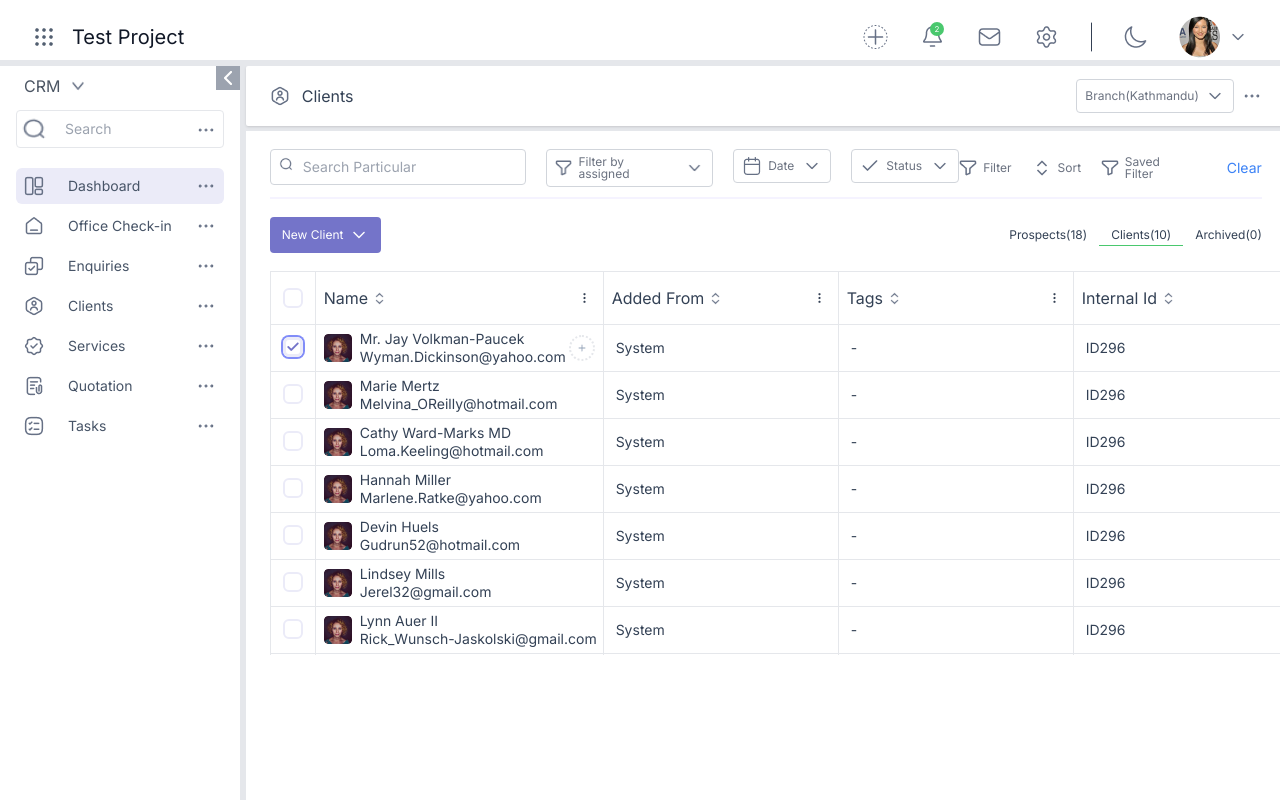
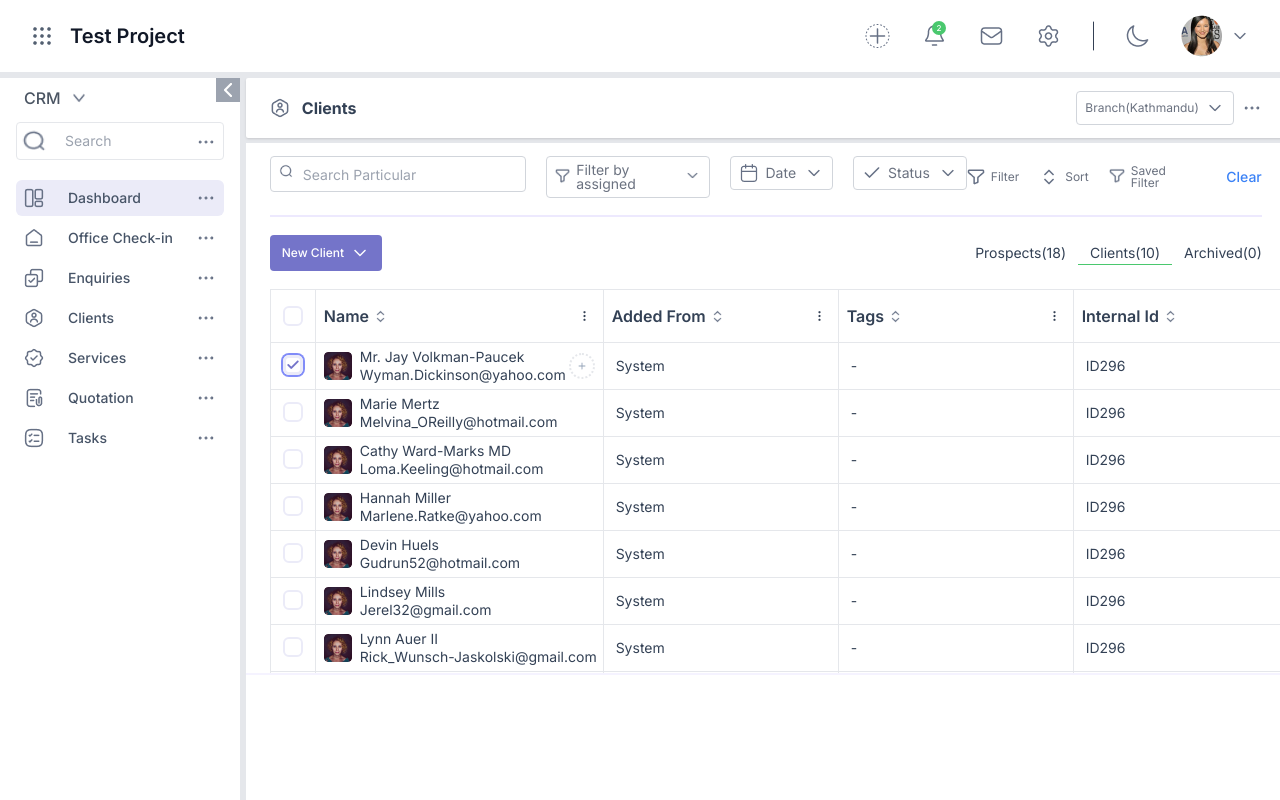
Before and after one commit to sameerPokhrel-n/test-ui, a React (Vite) app: page /dashboard in a window 1280 px wide. Built offline with nearby package versions, Linux system fonts and the light colour scheme.

Commit message:
css: import fonts

```diff
--- a/package.json
+++ b/package.json
@@ -13,6 +13,7 @@
     "preview": "vite preview"
   },
   "dependencies": {
+    "@tanstack/match-sorter-utils": "^8.8.4",
     "@tanstack/react-table": "^8.10.7",
     "localforage": "^1.10.0",
     "match-sorter": "^6.3.1",
--- a/src/app/components/client/AddClient.tsx
+++ b/src/app/components/client/AddClient.tsx
@@ -208,7 +208,7 @@ export const AddClient = () => {
   };
   return (
     <>
-      <div className="h-14 py-6 w-[calc(100vw-240px)]  justify-between items-center inline-flex">
+      <div className="h-14 py-3 w-[calc(100vw-240px)]  justify-between items-center inline-flex">
         <div className="px-3 cursor-pointer py-2 bg-primaryBlue rounded justify-start items-center gap-1.5 flex">
           <button
             onClick={showModal}
@@ -222,17 +222,17 @@ export const AddClient = () => {
         </div>
         <div className="justify-center items-center flex mr-9">
           <div className="px-3 py-1 justify-center items-center gap-2.5 flex">
-            <div className="text-slate-700 text-xs font-normal font-inter leading-none">
+            <div className="text-slate-700 text-sm font-normal font-inter leading-none">
               Prospects(18)
             </div>
           </div>
           <div className="px-3 py-1 border-b border-green justify-center items-center gap-2.5 flex">
-            <div className="text-slate-700 text-xs font-normal font-inter leading-none">
+            <div className="text-slate-700 text-sm font-normal font-inter leading-none">
               Clients(10)
             </div>
           </div>
           <div className="px-3 py-1 justify-center items-center gap-2.5 flex">
-            <div className="text-slate-700 text-xs font-normal font-inter leading-none">
+            <div className="text-slate-700 text-sm font-normal font-inter leading-none">
               Archived(0)
             </div>
           </div>
--- a/src/app/components/client/Filters.tsx
+++ b/src/app/components/client/Filters.tsx
@@ -10,7 +10,7 @@ import {
 export const Filters = () => {
   return (
     <>
-      <div className="h-[42px]  border-grey-200  justify-between items-center inline-flex">
+      <div className="h-[68px]  border-grey-200  justify-between items-center inline-flex">
         <div className="justify-start items-start gap-5 flex">
           <div className="h-9 w-64 px-2 py-1.5 rounded border border-gray-300 justify-start items-center gap-1.5 flex">
             <div className="w-5 h-5 relative">
@@ -20,7 +20,7 @@ export const Filters = () => {
               <input
                 type="text"
                 placeholder="Search Particular"
-                className="outline:none focus:outline-none focus:ring-0"
+                className="text-gray-500 text-sm font-normal font-inter leading-none outline:none focus:outline-none focus:ring-0"
               />
             </div>
           </div>
@@ -30,7 +30,7 @@ export const Filters = () => {
                 <div className="w-[18px] h-[18px] relative">
                   <img src={filterFunnel} />
                 </div>
-                <div className="text-gray-500 text-xs font-normal font-['Inter'] leading-none">
+                <div className="text-gray-500 text-sm font-normal font-inter leading-none">
                   Filter by assigned
                 </div>
               </div>
@@ -43,7 +43,7 @@ export const Filters = () => {
                 <div className="w-5 h-5 relative">
                   <img src={calender} />
                 </div>
-                <div className="text-gray-500 text-xs font-normal font-['Inter'] leading-none">
+                <div className="text-gray-500 text-sm font-normal font-inter leading-none">
                   Date
                 </div>
               </div>
@@ -56,7 +56,7 @@ export const Filters = () => {
                 <div className="w-5 h-5 relative">
                   <img src={check} />
                 </div>
-                <div className="text-gray-500 text-xs font-normal font-['Inter'] leading-none">
+                <div className="text-gray-500 text-sm font-normal font-'lnter' leading-none">
                   Status
                 </div>
               </div>
@@ -98,6 +98,7 @@ export const Filters = () => {
           </div>
         </div>
       </div>
+      <div className="border-b-2 border-violet-100 w-full -mt-[4px]"></div>
     </>
   );
 };
--- /dev/null
+++ b/src/core/components/inputs/DebounceInput.tsx
@@ -0,0 +1,32 @@
+import React from "react";
+
+type Props = {
+  value: string | number;
+  onChange: (value: string | number) => void;
+  debounce?: number;
+} & Omit<React.InputHTMLAttributes<HTMLInputElement>, "onChange">;
+
+export const DebouncedInput: React.FC<Props> = ({
+  value: initialValue,
+  onChange,
+  debounce = 300,
+  ...props
+}) => {
+  const [value, setValue] = React.useState<number | string>(initialValue);
+  const handleInputChange = (event: React.ChangeEvent<HTMLInputElement>) =>
+    setValue(event.target.value);
+  React.useEffect(() => {
+    setValue(initialValue);
+  }, [initialValue]);
+  React.useEffect(() => {
+    const timeout = setTimeout(() => {
+      if (onChange) {
+        onChange(value);
+      }
+    }, debounce);
+    return () => clearTimeout(timeout);
+  }, [value]);
+  return <input {...props} value={value} onChange={handleInputChange} />;
+};
+
+export default DebouncedInput;
--- a/src/core/components/inputs/index.ts
+++ b/src/core/components/inputs/index.ts
@@ -1 +1,2 @@
 export * from "./Input";
+export * from "./DebounceInput";
--- a/src/core/components/table/index.tsx
+++ b/src/core/components/table/index.tsx
@@ -6,15 +6,27 @@ import {
   getFilteredRowModel,
   flexRender,
   RowData,
+  ColumnFiltersState,
+  FilterFn,
+  //   FilterFns,
 } from "@tanstack/react-table";
+import {
+  //   RankingInfo,
+  rankItem,
+  //   compareItems,
+} from "@tanstack/match-sorter-utils";
 import { FaSortDown, FaSortUp } from "react-icons/fa";
 import { dotsVertical, sortUpDown } from "@/assets/images";
 import { IoIosAdd } from "react-icons/io";
 import { slugToTitle } from "@/core/helpers/string";
+// import { DebouncedInput } from "../inputs";
 
 declare module "@tanstack/react-table" {
   interface TableMeta<TData extends RowData> {
     updateData: (rowIndex: number, columnId: string, value: unknown) => void;
+  }
+  interface FilterFns {
+    fuzzy: FilterFn<unknown>;
   }
 }
 
@@ -54,6 +66,19 @@ const defaultColumn: Partial<ColumnDef<any>> = {
   },
 };
 
+const fuzzyFilter: FilterFn<any> = (row, columnId, value, addMeta) => {
+  // Rank the item
+  const itemRank = rankItem(row.getValue(columnId), value);
+
+  // Store the itemRank info
+  addMeta({
+    itemRank,
+  });
+
+  // Return if the item should be filtered in/out
+  return itemRank.passed;
+};
+
 export const Table = <T extends object>({
   rows,
   defaultColumns,
@@ -65,6 +90,8 @@ export const Table = <T extends object>({
   const tableRef = useRef();
   const [data, setData] = useState(() => [...rows]);
   const [columnVisibility, setColumnVisibility] = useState({});
+  const [columnFilters, setColumnFilters] = useState<ColumnFiltersState>([]);
+  const [globalFilter, setGlobalFilter] = useState("");
   const [rowSelection, setRowSelection] = useState({ 0: true });
   const [isOpen, setIsOpen] = useState({ headerID: "", showDropWown: false });
   const [showHiddenColumn, setShowHiddenColumns] = useState(false);
@@ -112,13 +139,21 @@ export const Table = <T extends object>({
     columns,
     defaultColumn,
     getCoreRowModel: getCoreRowModel(),
+    filterFns: {
+      fuzzy: fuzzyFilter,
+    },
     state: {
       columnVisibility,
       rowSelection,
+      columnFilters,
+      globalFilter,
     },
     onColumnVisibilityChange: setColumnVisibility,
     onRowSelectionChange: setRowSelection,
     getFilteredRowModel: getFilteredRowModel(),
+    onColumnFiltersChange: setColumnFilters,
+    onGlobalFilterChange: setGlobalFilter,
+    globalFilterFn: fuzzyFilter,
     meta: {
       updateData: (rowIndex, columnId, value) => {
         setData((old) =>
@@ -147,6 +182,12 @@ export const Table = <T extends object>({
 
   return (
     <div className="flex flex-col h-[50vh]">
+      {/* <DebouncedInput
+        value={globalFilter ?? ""}
+        onChange={(value) => setGlobalFilter(String(value))}
+        className="p-2 font-lg shadow border border-block outline:none focus:outline-none focus:ring-0"
+        placeholder="Search all columns..."
+      /> */}
       <div className="overflow-auto custom-scrollbar sm:-mx-6 lg:-mx-8">
         <div className="inline-block min-w-full py-4 sm:px-6 lg:px-8">
           <div className="overflow-visible">
@@ -178,7 +219,7 @@ export const Table = <T extends object>({
                               header.id !== "rowSelection"
                                 ? "gap-1"
                                 : "justify-center"
-                            } text-slate-700 leading-none font-inter font-bold items-center place-items-center`}
+                            } text-slate-700 leading-none font-inter font-semibold items-center place-items-center`}
                           >
                             {header.id === "addColumn" && (
                               <div
--- a/src/index.css
+++ b/src/index.css
@@ -1,4 +1,4 @@
-@import url("https://fonts.googleapis.com/css2?family=Inter:wght@200;400&display=swap");
+@import url("https://fonts.googleapis.com/css2?family=Inter:wght@200;400;500;600;700&display=swap");
 @tailwind base;
 @tailwind components;
 @tailwind utilities;
--- a/src/layouts/components/Header.tsx
+++ b/src/layouts/components/Header.tsx
@@ -4,16 +4,16 @@ import { Fragment } from "react";
 
 export default function Header() {
   return (
-    <header className="flex gap-6 mb-[0.35rem] h-[60px]">
-      <div className={` bg-white w-screen  duration-250  px-4`}>
-        <div className="flex flex-row justify-between place-items-center p-4">
+    <header className=" bg-white gap-6 place-items-center mb-[0.35rem] p-[30px] items-center h-[72px] inline-flex ">
+      <div className={` w-screen   duration-250  `}>
+        <div className="flex flex-row justify-between items-center">
           <div className="flex  flex-row gap-4 place-items-start items-center">
             <img src={headerIcon} />
             <h1 className="font-inter text-gray-900 text-xl font-semibold leading-7">
               Test Project
             </h1>
           </div>
-          <div className="flex flex-row place-items-center items-center gap-8">
+          <div className="flex flex-row  items-center gap-8">
             {headerItems.map((el, id) => {
               if (el.name === "bell") {
                 return (
--- a/src/pages/dashboard/index.tsx
+++ b/src/pages/dashboard/index.tsx
@@ -4,9 +4,8 @@ import { ClientTable } from "@/app/components/table/ClientTable";
 
 export const Dashboard = () => {
   return (
-    <div className="flex flex-col gap-2 p-4 px-6">
+    <div className="flex flex-col border-b-2 border-violet-50 gap-2 px-6">
       <Filters />
-      <div className="border-b-2 border-violet-50 w-full -mt-[2.5]"></div>
       <AddClient />
       <ClientTable />
     </div>
```
Also changed, not shown: 1 other file (tests, documents, lock files or other folders).
